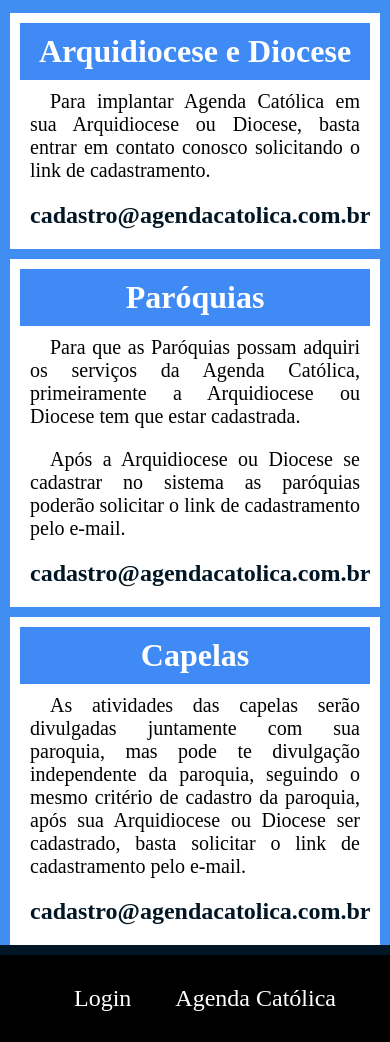
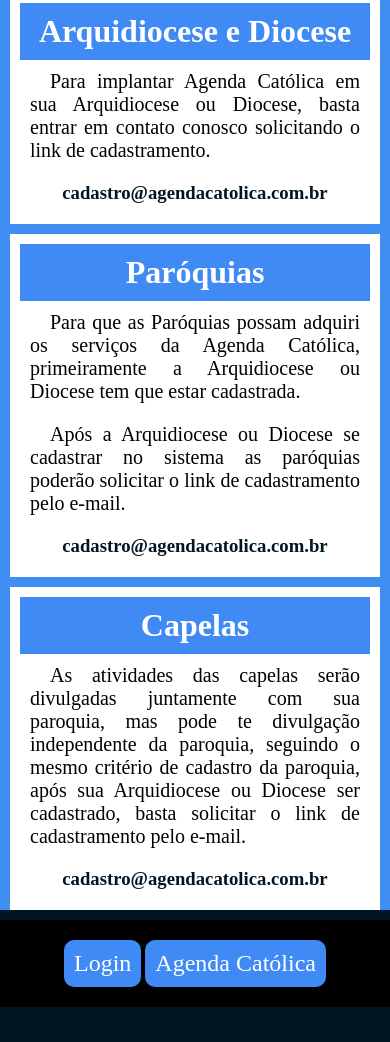
Before and after one commit to AparecidoRS/Agenda_catolica, a plain HTML site: page cadastro.html in a window 390 px wide. Shown: the part 363-1405 px from the top of the page. After the commit the page ends 1370 px from the top, so only its background shows below. Drawn offline with Linux system fonts and the light colour scheme.

Commit message:
ajuste cadastro

```diff
--- a/cadastro.html
+++ b/cadastro.html
@@ -18,20 +18,20 @@
         <div class="norma">
             <h1>Arquidiocese e Diocese</h1>
             <p>Para implantar Agenda Católica em sua Arquidiocese ou Diocese, basta entrar em contato conosco solicitando o link de cadastramento.</p>
-            <h2><strong>cadastro@agendacatolica.com.br</strong></h2>
+            <h3><strong>cadastro@agendacatolica.com.br</strong></h3>
         </div>
 
         <div class="norma">
             <h1>Paróquias</h1>
             <p>Para que as Paróquias possam adquiri os serviços da Agenda Católica, primeiramente a Arquidiocese ou Diocese tem que estar cadastrada.</p>
             <p>Após a Arquidiocese ou Diocese se cadastrar no sistema as paróquias poderão solicitar o link de cadastramento pelo e-mail.</p>
-            <h2><strong>cadastro@agendacatolica.com.br</strong></h2>
+            <h3><strong>cadastro@agendacatolica.com.br</strong></h3>
         </div>
 
         <div class="norma">
             <h1>Capelas</h1>
             <p>As atividades das capelas serão divulgadas juntamente com sua paroquia, mas pode te divulgação independente da paroquia, seguindo o mesmo critério de cadastro da paroquia, após sua Arquidiocese ou Diocese ser cadastrado, basta solicitar o link de cadastramento pelo e-mail.</p>
-            <h2><strong>cadastro@agendacatolica.com.br</strong></h2>
+            <h3><strong>cadastro@agendacatolica.com.br</strong></h3>
         </div>
     </section>
     </main>
--- a/style/cadastro.css
+++ b/style/cadastro.css
@@ -77,7 +77,7 @@
     color: var(--cor08);
 }
 
-h2{
+h3{
     padding: 10px;
     text-align: center;
     color: var(--cor03);
@@ -145,4 +145,11 @@
             text-align: justify;
             text-indent: 20px;
         }
+        .rodape p{
+            background-color: var(--deg2);
+            border-radius: 10px;
+            text-align: center;
+            margin: auto;
+            text-indent: 0px;
+        }
     }
```
Also changed, not shown: index.html (+3 -3 lines).
